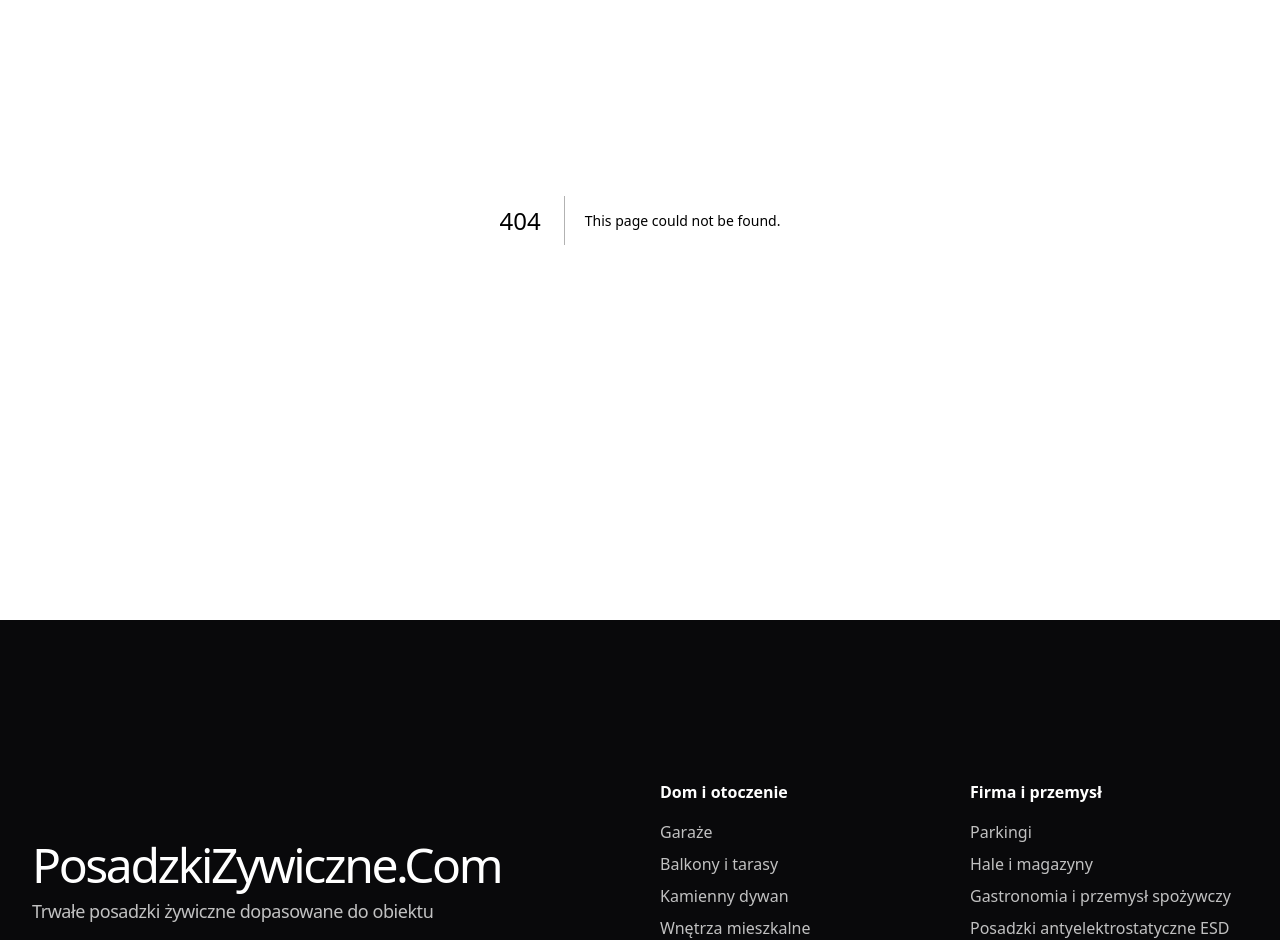
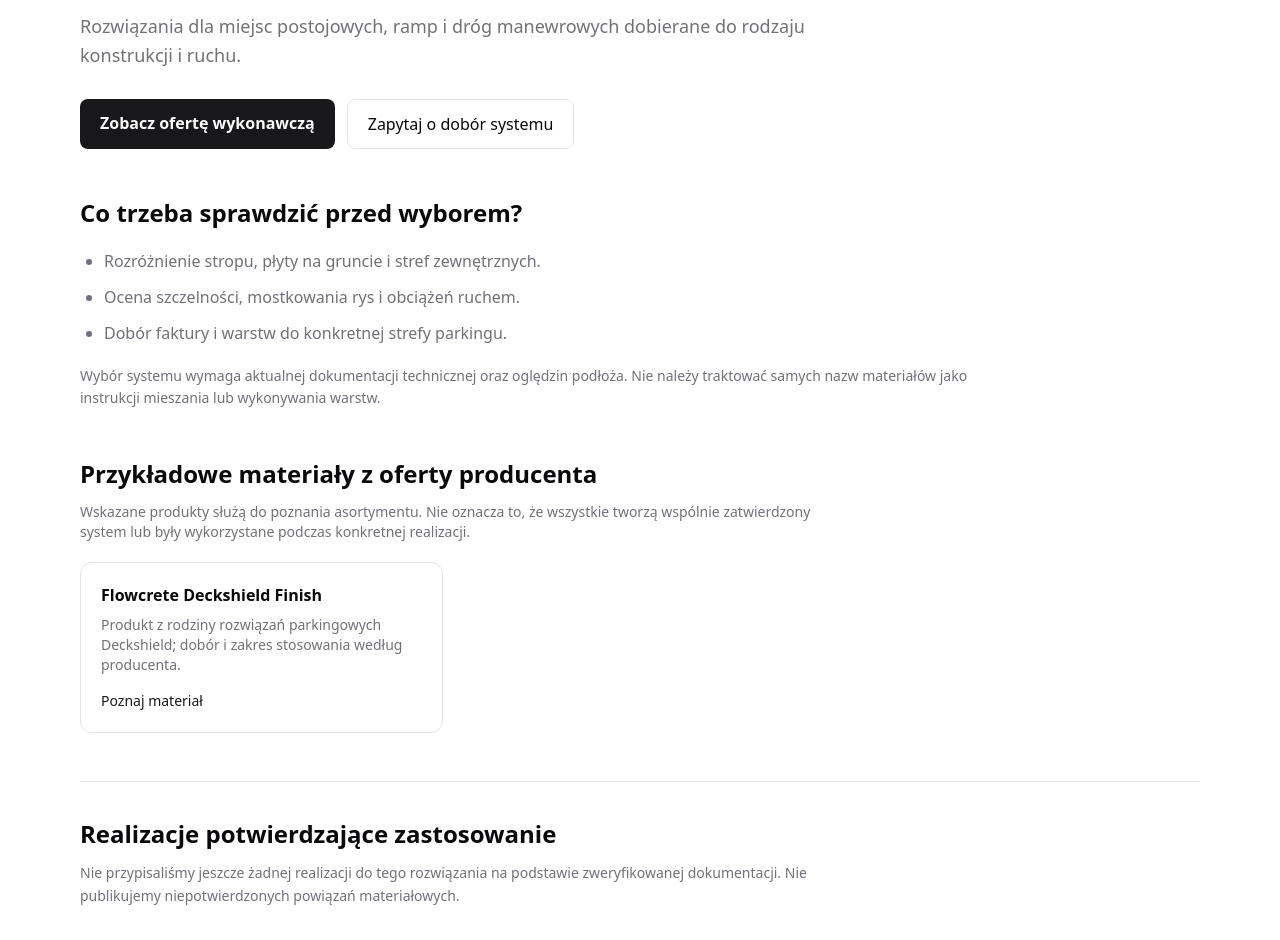
Before and after one commit to damianGG/posadzki-zywiczne, a Next.js app: page /systemy/flowcrete-parkingi in a window 1280 px wide. Before the commit this address had no page. Shown: the part 261-1201 px from the top of the page. Built offline with nearby package versions, Linux system fonts and the light colour scheme.

Commit message:
feat(architecture): add system catalog and manufacturer material reference pages

```diff
--- /dev/null
+++ b/app/systemy/[slug]/page.tsx
@@ -0,0 +1,89 @@
+import type { Metadata } from "next";
+import { notFound } from "next/navigation";
+import Link from "next/link";
+import { catalogSystems, getCatalogMaterial, getCatalogSystem, manufacturers } from "@/lib/floor-system-catalog";
+import { getAllRealizacje } from "@/lib/realizacje";
+import { realizationsForSystem } from "@/lib/realization-materials";
+import { absoluteUrl } from "@/lib/site-config";
+
+type Props = { params: Promise<{ slug: string }> };
+export const revalidate = 300;
+export function generateStaticParams() {
+  return catalogSystems.map(system => ({ slug: system.slug }));
+}
+export async function generateMetadata({ params }: Props): Promise<Metadata> {
+  const { slug } = await params;
+  const system = getCatalogSystem(slug);
+  if (!system) return { title: "System nie został znaleziony" };
+  return {
+    title: `${system.title} | Systemy posadzek żywicznych`,
+    description: system.summary,
+    alternates: { canonical: absoluteUrl(`/systemy/${slug}`) },
+  };
+}
+export default async function SystemDetailsPage({ params }: Props) {
+  const { slug } = await params;
+  const system = getCatalogSystem(slug);
+  if (!system) notFound();
+  const projects = realizationsForSystem(await getAllRealizacje(), system.slug).slice(0, 6);
+  const exampleMaterials = system.exampleMaterialIds.map(getCatalogMaterial).filter((material): material is NonNullable<typeof material> => Boolean(material));
+
+  return (
+    <main className="mx-auto max-w-6xl px-4 py-12">
+      <nav aria-label="Ścieżka nawigacji" className="mb-7 text-sm text-muted-foreground">
+        <Link href="/" className="hover:underline">Strona główna</Link> / <Link href="/systemy" className="hover:underline">Systemy</Link> / {system.title}
+      </nav>
+      <p className="text-sm font-medium text-primary">{manufacturers[system.manufacturerId].name}</p>
+      <h1 className="mt-2 text-3xl font-bold tracking-tight md:text-5xl">{system.title}</h1>
+      <p className="mt-5 max-w-3xl text-lg leading-relaxed text-muted-foreground">{system.summary}</p>
+      <div className="mt-7 flex flex-wrap gap-3">
+        <Link href={system.serviceHref} className="rounded-lg bg-primary px-5 py-3 font-semibold text-primary-foreground hover:opacity-90">Zobacz ofertę wykonawczą</Link>
+        <Link href="/kontakt" className="rounded-lg border px-5 py-3 font-medium hover:border-primary">Zapytaj o dobór systemu</Link>
+      </div>
+      <section className="mt-12 max-w-4xl">
+        <h2 className="text-2xl font-semibold">Co trzeba sprawdzić przed wyborem?</h2>
+        <ul className="mt-5 list-disc space-y-3 pl-6 text-muted-foreground">
+          {system.selectionCriteria.map(item => <li key={item}>{item}</li>)}
+        </ul>
+        <p className="mt-5 text-sm leading-relaxed text-muted-foreground">
+          Wybór systemu wymaga aktualnej dokumentacji technicznej oraz oględzin podłoża.
+          Nie należy traktować samych nazw materiałów jako instrukcji mieszania lub wykonywania warstw.
+        </p>
+      </section>
+      {exampleMaterials.length > 0 && (
+        <section className="mt-12">
+          <h2 className="text-2xl font-semibold">Przykładowe materiały z oferty producenta</h2>
+          <p className="mt-3 max-w-3xl text-sm text-muted-foreground">Wskazane produkty służą do poznania asortymentu. Nie oznacza to, że wszystkie tworzą wspólnie zatwierdzony system lub były wykorzystane podczas konkretnej realizacji.</p>
+          <div className="mt-5 grid gap-4 sm:grid-cols-2 lg:grid-cols-3">
+            {exampleMaterials.map(material => (
+              <Link key={material.id} href={`/systemy/materialy/${material.id}`} className="rounded-xl border p-5 hover:border-primary">
+                <h3 className="font-semibold">{material.name}</h3>
+                <p className="mt-2 text-sm text-muted-foreground">{material.description}</p>
+                <span className="mt-4 inline-block text-sm font-medium text-primary">Poznaj materiał</span>
+              </Link>
+            ))}
+          </div>
+        </section>
+      )}
+      <section className="mt-12 border-t pt-9">
+        <h2 className="text-2xl font-semibold">Realizacje potwierdzające zastosowanie</h2>
+        {projects.length ? (
+          <div className="mt-5 grid gap-4 sm:grid-cols-2 lg:grid-cols-3">
+            {projects.map(project => (
+              <Link key={project.slug} href={`/realizacje/${project.slug}`} className="rounded-xl border p-5 hover:border-primary">
+                <h3 className="font-semibold">{project.title}</h3>
+                <p className="mt-2 text-sm text-muted-foreground">{project.location} · {project.details.surface}</p>
+              </Link>
+            ))}
+          </div>
+        ) : (
+          <p className="mt-3 max-w-3xl text-sm leading-relaxed text-muted-foreground">
+            Nie przypisaliśmy jeszcze żadnej realizacji do tego rozwiązania na podstawie zweryfikowanej dokumentacji.
+            Nie publikujemy niepotwierdzonych powiązań materiałowych.
+          </p>
+        )}
+      </section>
+      <p className="mt-10"><Link href="/systemy" className="font-semibold text-primary hover:underline">Wszystkie systemy posadzkowe</Link></p>
+    </main>
+  );
+}
```
